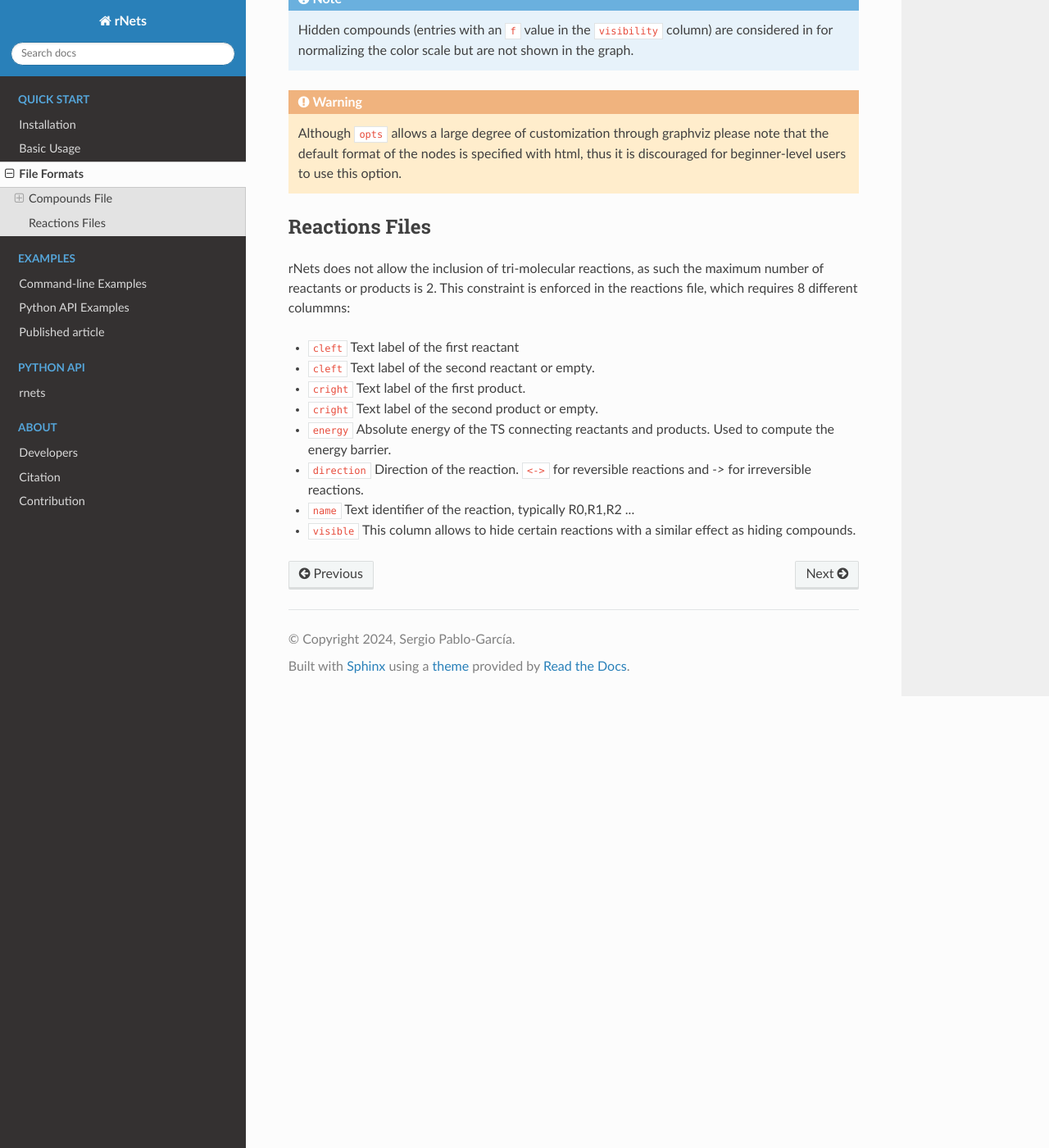
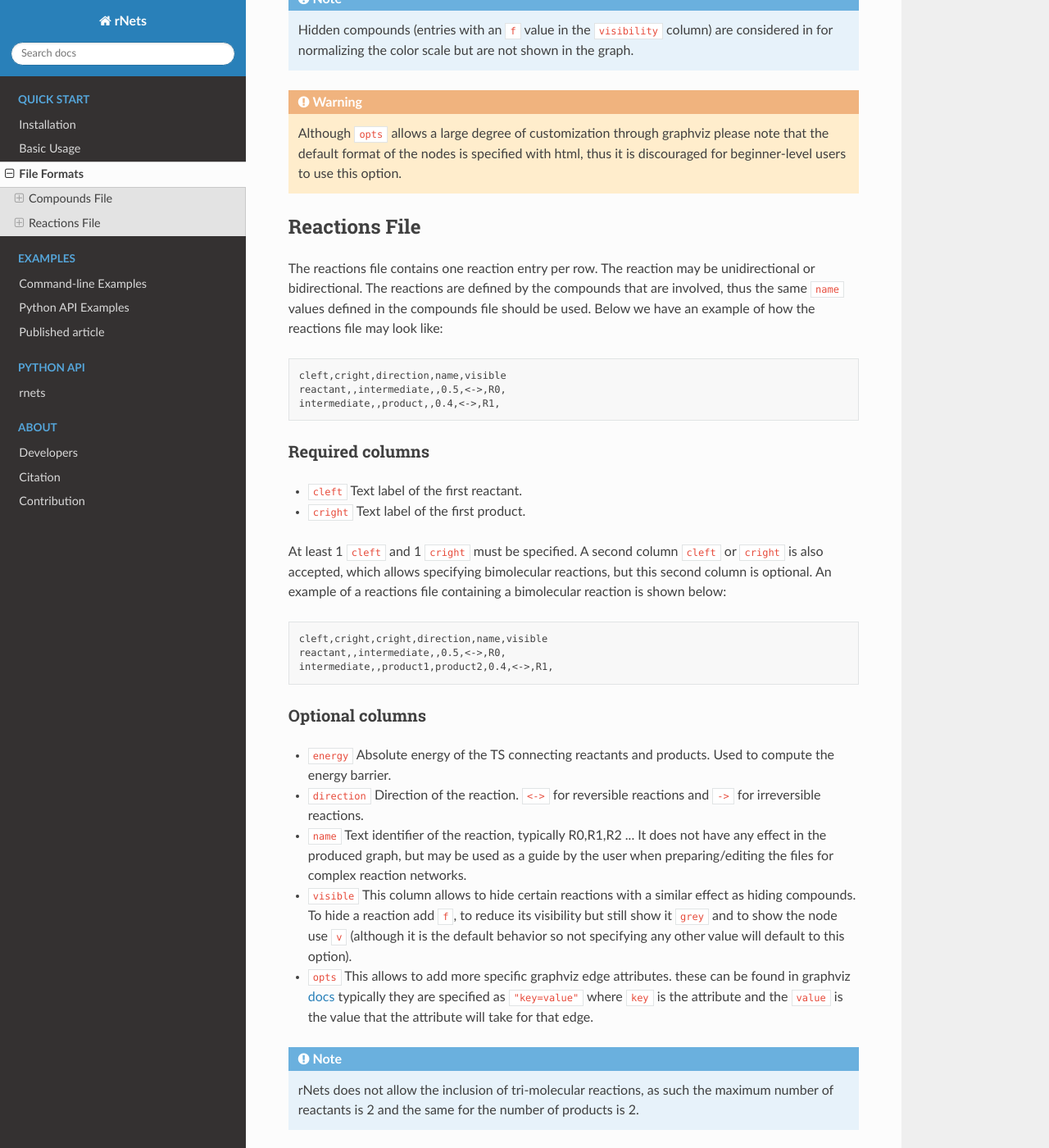
Before and after one commit to spgarcica/rNets, a Sphinx documentation site: the page built from sphinx/source/quick_start/file_formats.rst, in a window 1280 px wide and 1400 px high, scrolled down 1281 px. Shown: the whole window at 82% size. Built offline with Sphinx 7.4.7 and the Read the Docs theme 2.0.0, drawn with Linux system fonts in a browser that asks for light colours.

Commit message:
Updated the description of the Reactions file format

```diff
--- a/sphinx/source/quick_start/file_formats.rst
+++ b/sphinx/source/quick_start/file_formats.rst
@@ -72,25 +72,61 @@ Optional columns
    please note that the default format of the nodes is specified with html, thus
    it is discouraged for beginner-level users to use this option.
 
-Reactions Files
----------------
+Reactions File
+--------------
 
-rNets does not allow the inclusion of tri-molecular reactions, as such the
-maximum number of reactants or products is 2. This constraint is enforced in the
-reactions file, which requires 8 different colummns:
+The reactions file contains one reaction entry per row. The reaction may be
+unidirectional or bidirectional. The reactions are defined by the compounds that
+are involved, thus the same :code:`name` values defined in the compounds file
+should be used. Below we have an example of how the reactions file may look like:
 
-*  :code:`cleft` Text label of the first reactant
-*  :code:`cleft` Text label of the second reactant or empty.
+.. code:: none
+
+   cleft,cright,direction,name,visible
+   reactant,,intermediate,,0.5,<->,R0,
+   intermediate,,product,,0.4,<->,R1,
+
+
+Required columns
+................
+
+*  :code:`cleft` Text label of the first reactant.
 *  :code:`cright` Text label of the first product.
-*  :code:`cright` Text label of the second product or empty.
+
+At least 1 :code:`cleft` and 1 :code:`cright` must be specified. A second column
+:code:`cleft` or :code:`cright` is also accepted, which allows specifying
+bimolecular reactions, but this second column is optional. An example of
+a reactions file containing a bimolecular reaction is shown below:
+
+.. code:: none
+
+   cleft,cright,cright,direction,name,visible
+   reactant,,intermediate,,0.5,<->,R0,
+   intermediate,,product1,product2,0.4,<->,R1,
+
+
+Optional columns
+................
+
 *  :code:`energy` Absolute energy of the TS connecting reactants and products.
    Used to compute the energy barrier.
 *  :code:`direction` Direction of the reaction. :code:`<->` for reversible
-   reactions and `->` for irreversible reactions.
-*  :code:`name` Text identifier of the reaction, typically R0,R1,R2 ...
+   reactions and :code:`->` for irreversible reactions.
+*  :code:`name` Text identifier of the reaction, typically R0,R1,R2 ... It does
+   not have any effect in the produced graph, but may be used as a guide by the
+   user when preparing/editing the files for complex reaction networks.
 *  :code:`visible` This column allows to hide certain reactions with a similar
-   effect as hiding compounds.
+   effect as hiding compounds. To hide a reaction add :code:`f`, to reduce
+   its visibility but still show it :code:`grey` and to show the node use
+   :code:`v` (although it is the default behavior so not specifying any other
+   value will default to this option).
+*  :code:`opts` This allows to add more specific graphviz edge attributes.
+   these can be found in graphviz `docs <https://graphviz.org/docs/edges/>`__
+   typically they are specified as :code:`"key=value"` where :code:`key` is the
+   attribute and the :code:`value` is the value that the attribute
+   will take for that edge.
 
-.. todo::
+.. note::
 
-    more details
+   rNets does not allow the inclusion of tri-molecular reactions, as such the
+   maximum number of reactants is 2 and the same for the number of products is 2.
```
